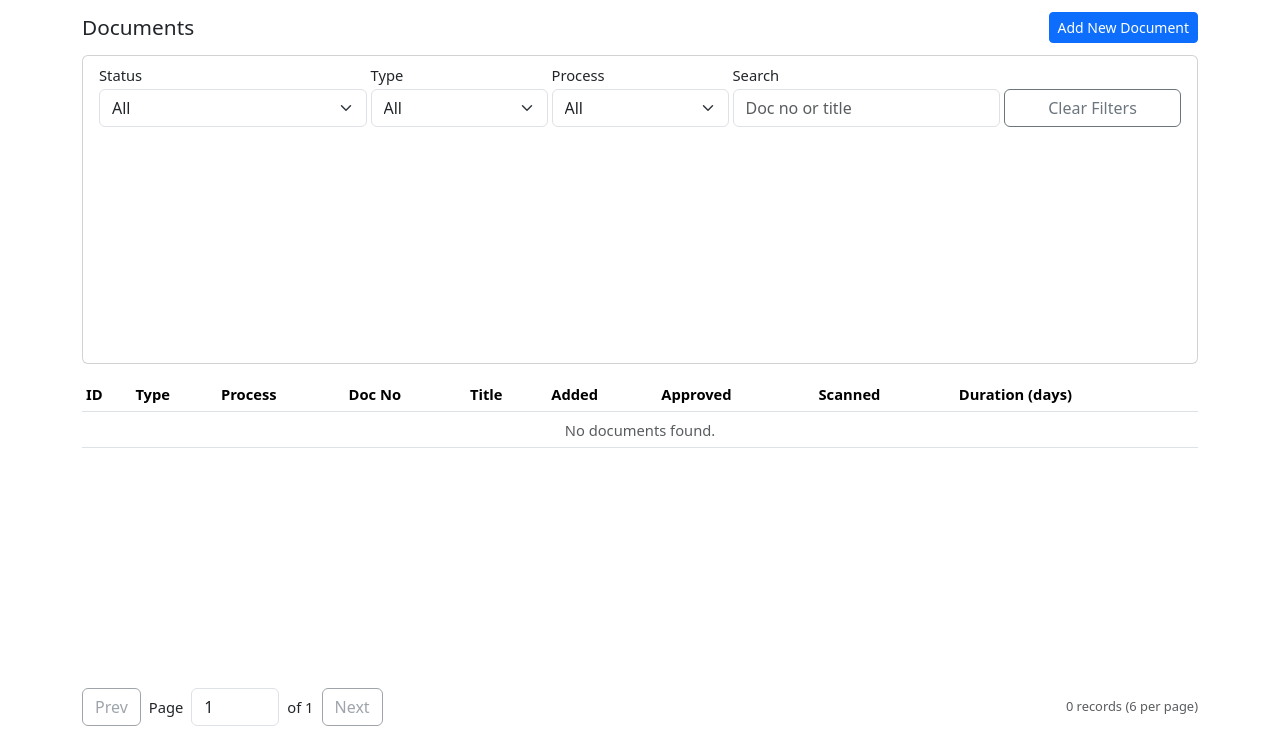
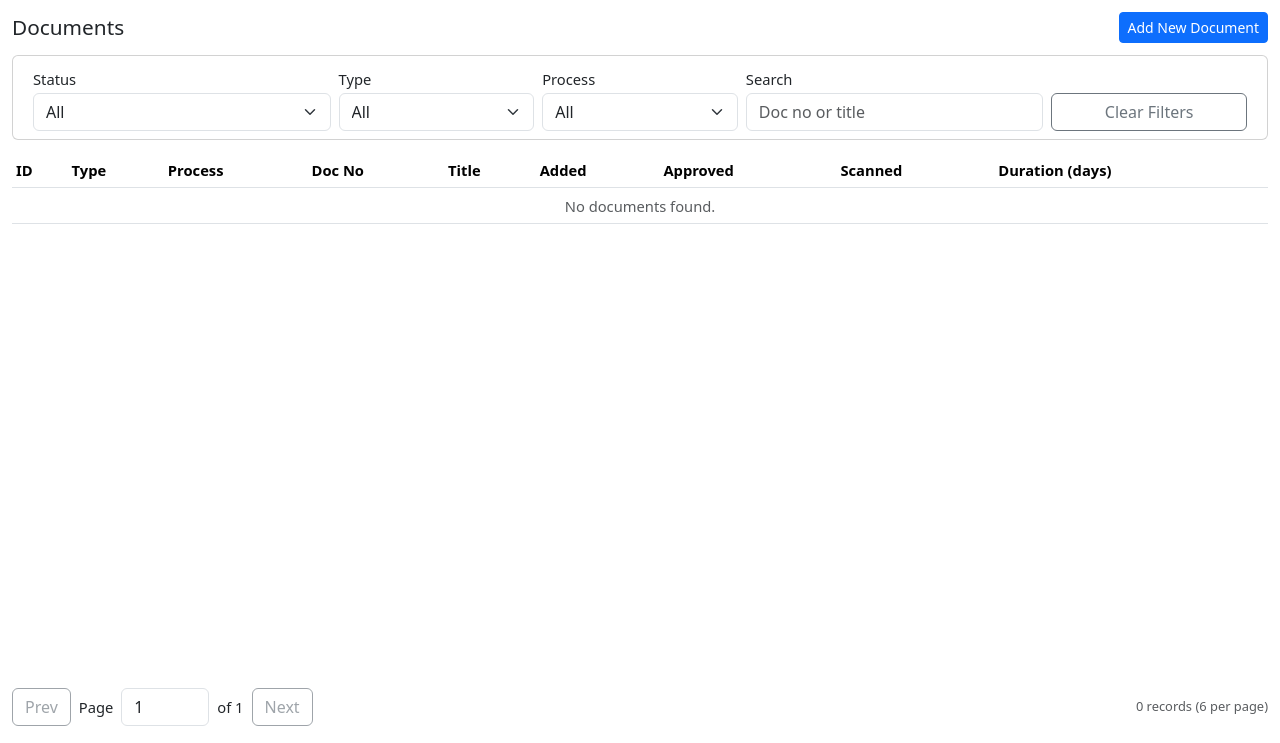
Before and after one commit to xf0123/DocTrack, a Flask app: page /documents in a window 1280 px wide. Shown: the part 57-800 px from the top of the page. Run offline with Flask 3, Linux system fonts and the light colour scheme; the visitor is signed in with stand-in values (Sample User, id 1); data comes from the database, SQL or seed files in the repository; data that the repository does not hold is empty.

Commit message:
Make documents page content full-width and stop filter flex growth

```diff
--- a/static/style.css
+++ b/static/style.css
@@ -36,7 +36,11 @@ body.documents-page-body main.container {
   height: calc(100vh - 74px);
   display: flex;
   flex-direction: column;
-  padding-bottom: 0.75rem !important;
+  width: 100vw;
+  max-width: 100vw;
+  margin: 0;
+  padding: 0 0.75rem 0.75rem !important;
+  box-sizing: border-box;
 }
 
 .documents-page {
@@ -56,6 +60,36 @@ body.documents-page-body main.container {
   font-size: 1.3rem;
 }
 
+#documentsFilterForm {
+  flex: 0 0 auto;
+  width: 100%;
+  margin: 0 0 0.25rem;
+  box-sizing: border-box;
+}
+
+#documentsFilterForm > .row {
+  width: 100%;
+  margin: 0;
+}
+
+#documentsFilterForm > .row > [class*="col-"] {
+  padding-left: 0.25rem;
+  padding-right: 0.25rem;
+}
+
+#documentsFilterForm .form-select,
+#documentsFilterForm .form-control,
+#documentsFilterForm .btn {
+  width: 100%;
+}
+
+.documents-table-wrap,
+#paginationForm,
+.documents-table-wrap .table {
+  width: 100%;
+  box-sizing: border-box;
+}
+
 .documents-table-wrap {
   flex: 1 1 auto;
   min-height: 0;
```
